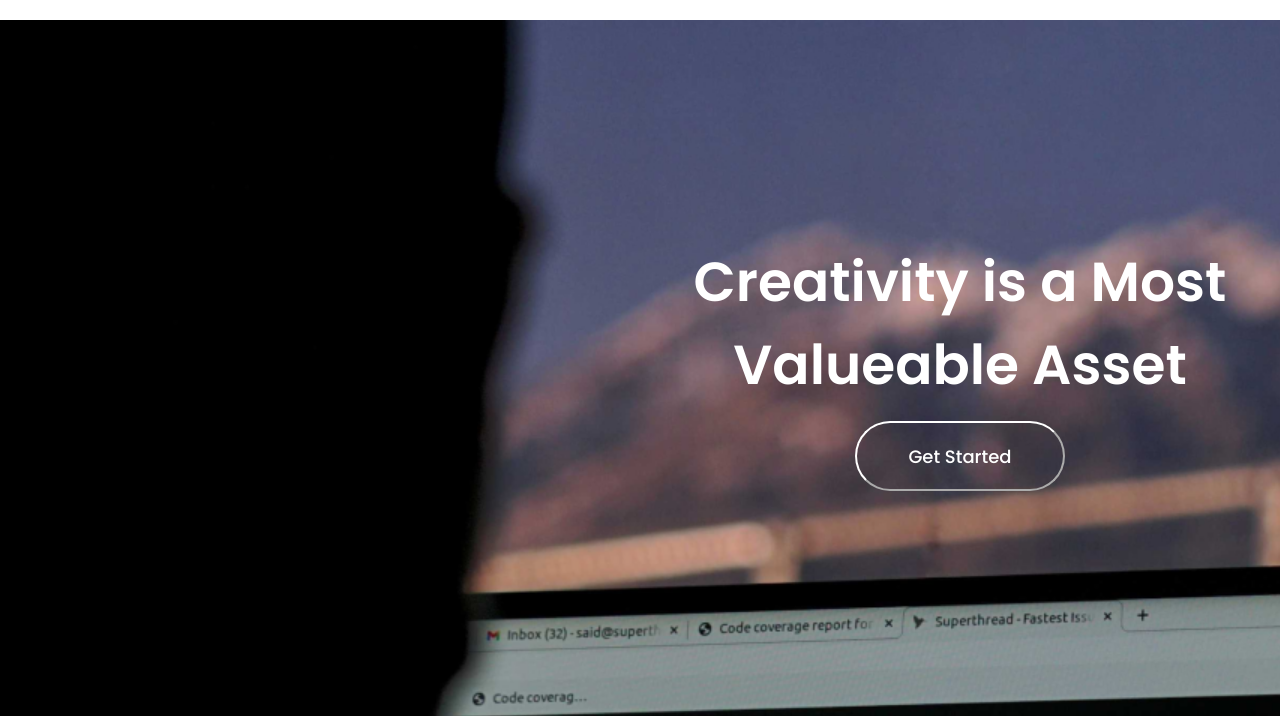
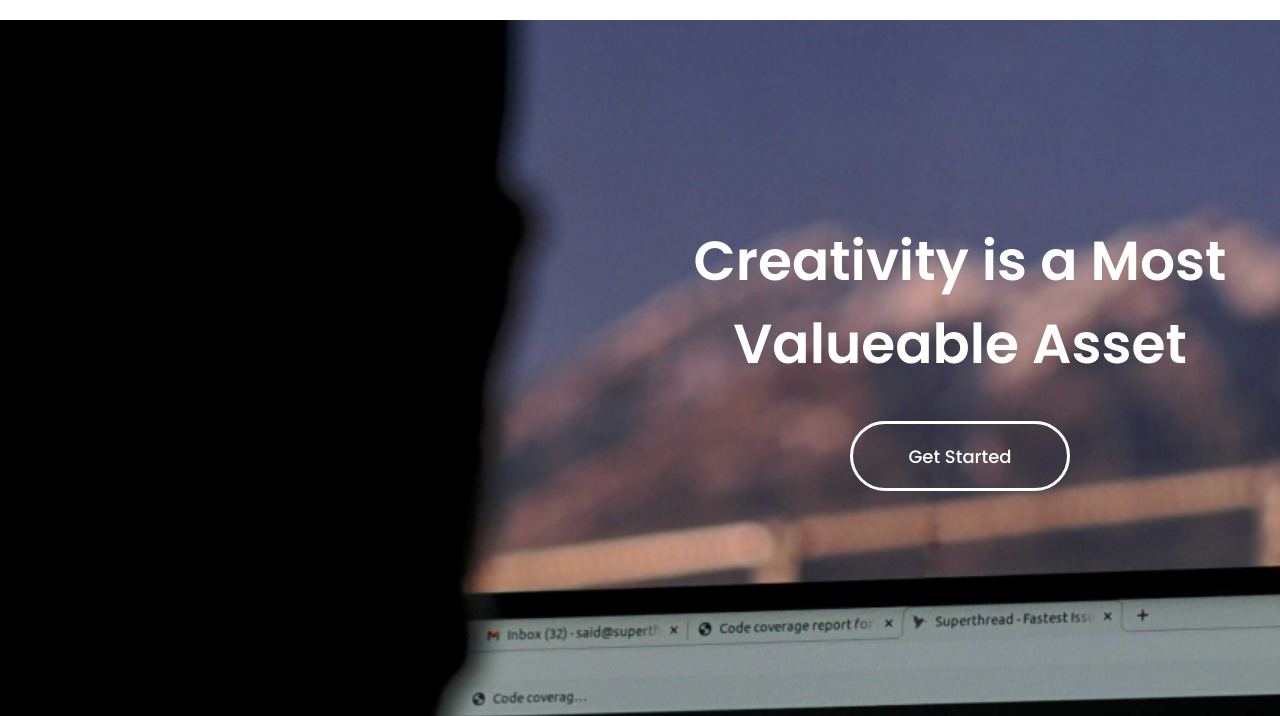
Before and after one commit to MuhamedKrecinic/space-z, a plain HTML site: page index.html in a window 1280 px wide. Shown: the part 84-800 px from the top of the page. Drawn offline with Linux system fonts and the light colour scheme.

Commit message:
Update style.css

```diff
--- a/style.css
+++ b/style.css
@@ -7,6 +7,10 @@
     font-family: "poppins";
     box-sizing: border-box;
 
+}
+html{
+    height: 1080px;
+    width: 1920px;
 }
 body{
     height: 1080px;
@@ -61,13 +65,14 @@ main h1{
     color: white;
     font-size: 55px;
     line-height: 82.5px;
-    padding-top: 221px;
+    padding-top: 200px;
+    paddin
     font-family: 'Poppins', sans-serif;
     font-weight: 600;
 }
 
 button{
-    width: 210px;
+    width: 220px;
     height: 70px;
     background-color: rgba(128, 128, 128, 0);
     color:white;
@@ -75,12 +80,12 @@ button{
     font-weight: 500;
     font-size: 18px;
     line-height: 27px;
-    border-radius: 100px;
-    border-color: white;
+    border-radius: 60px;
+    border:3px solid white;
     position:absolute;
     top:50%;
     left:50%;
-    margin-left: -105px;
+    margin-left: -110px;
     margin-top: -35px;
 
 
@@ -157,6 +162,7 @@ button a{
     font-size: 18px;
     line-height: 27px;
 
+
 }
 
 section:hover{
```
